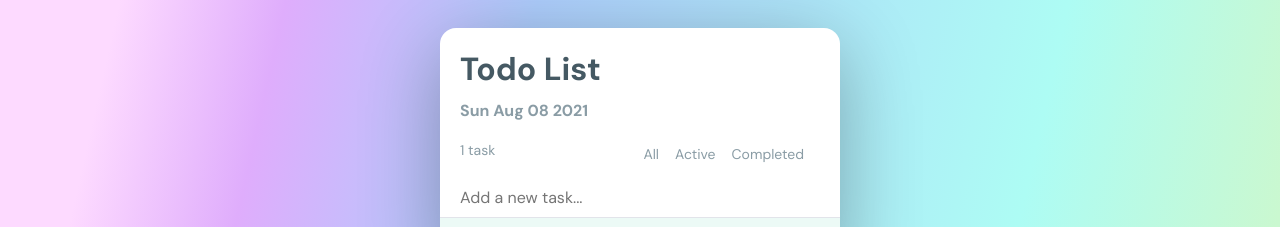
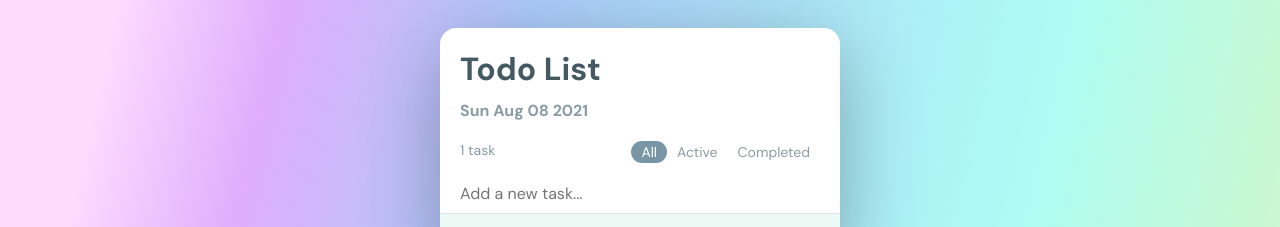
Before and after one commit to chalharb/todo-list, a React (Create React App) app: page / in a window 1280 px wide. Shown: the top 227 px of the page. Built offline with nearby package versions, Linux system fonts and the light colour scheme.

Commit message:
integrated Nav and Pill components and removed styled component code

```diff
--- a/src/components/todoToolbar/TodoToolbar.tsx
+++ b/src/components/todoToolbar/TodoToolbar.tsx
@@ -1,48 +1,34 @@
 import React from 'react';
-import { useAppSelector } from '../../app/hooks';
-import {
-  selectTodos,
-} from '../../features/todolist/todoListSlice';
-
-import {
-  StyledToolbar,
-  StyledTodoCount,
-  StyledFiltersWrapper,
-  StyledFilter,
-} from './styled';
-
-interface FilterButton {
-  text: filterTypes;
-}
-
-type filterTypes = 'All' | 'Active' | 'Completed';
+import { useAppSelector, useAppDispatch } from '../../app/hooks';
+import { TodoFilterType, updateTodoFilter, selectTodos, selectTodoFilter } from '../../features/todolist/todoListSlice';
+import { StyledToolbar, StyledTodoCount } from './styled';
+import { HorizontalNav, HorizontalNavItem } from '../horizontalNav';
+import Pill from '../pill';
 
 const TodoToolbar: React.FC = () => {
+  const dispatch = useAppDispatch();
   const todoCount = useAppSelector(selectTodos).length;
+  const todoFilter = useAppSelector(selectTodoFilter);
+  const todoCountText = todoCount === 1 ? `${todoCount} task` : `${todoCount} tasks`;
 
-  let todoCountText = todoCount === 1 ? `${todoCount} task` : `${todoCount} tasks`;
-
-  const handleFilterClick = (text: filterTypes) => {}
-
-  const FilterButton: React.FC<FilterButton> = ({
-    text,
-  }) => {
-    return (
-      <StyledFilter
-        onClick={() => handleFilterClick(text)}>
-          {text}
-      </StyledFilter>
-    )
+  const handleFilterUpdate = (filter: TodoFilterType) => {
+    dispatch(updateTodoFilter(filter));
   }
 
   return (
     <StyledToolbar>
       <StyledTodoCount>{todoCountText}</StyledTodoCount>
-      <StyledFiltersWrapper>
-        <FilterButton text="All"/>
-        <FilterButton text="Active"/>
-        <FilterButton text="Completed"/>
-      </StyledFiltersWrapper>
+      <HorizontalNav>
+        <HorizontalNavItem>
+          <Pill text="All" active={todoFilter === 'All'} onClick={() => handleFilterUpdate('All')} />
+        </HorizontalNavItem>
+        <HorizontalNavItem>
+          <Pill text="Active" active={todoFilter === 'Active'} onClick={() => handleFilterUpdate('Active')} />
+        </HorizontalNavItem>
+        <HorizontalNavItem>
+          <Pill text="Completed" active={todoFilter === 'Completed'} onClick={() => handleFilterUpdate('Completed')} />
+        </HorizontalNavItem>
+      </HorizontalNav>
     </StyledToolbar>
   );
 };
--- a/src/components/todoToolbar/styled.tsx
+++ b/src/components/todoToolbar/styled.tsx
@@ -13,39 +13,7 @@ const StyledTodoCount = styled.div`
   font-size: 14px;
 `;
 
-const StyledFiltersWrapper = styled.div`
-  border: 0;
-  padding: 3px 8px;
-  background: 0;
-  font-size: 14px;
-  line-height: 1;
-  cursor: pointer;
-  font-family: var(--font);
-  color: #8a9ca5;
-  border-radius: 20px;
-`;
-
-const StyledFilter = styled.button`
-  border: 0;
-  padding: 3px 8px;
-  background: 0;
-  font-size: 14px;
-  line-height: 1;
-  cursor: pointer;
-  font-family: var(--font);
-  color: #8a9ca5;
-  border-radius: 20px;
-`;
-
-const StyledFilterActive = styled(StyledFilter)`
-  background-color: #7996a5;
-  color: #fff;
-`;
-
 export {
   StyledToolbar,
   StyledTodoCount,
-  StyledFiltersWrapper,
-  StyledFilterActive,
-  StyledFilter,
 }
```
